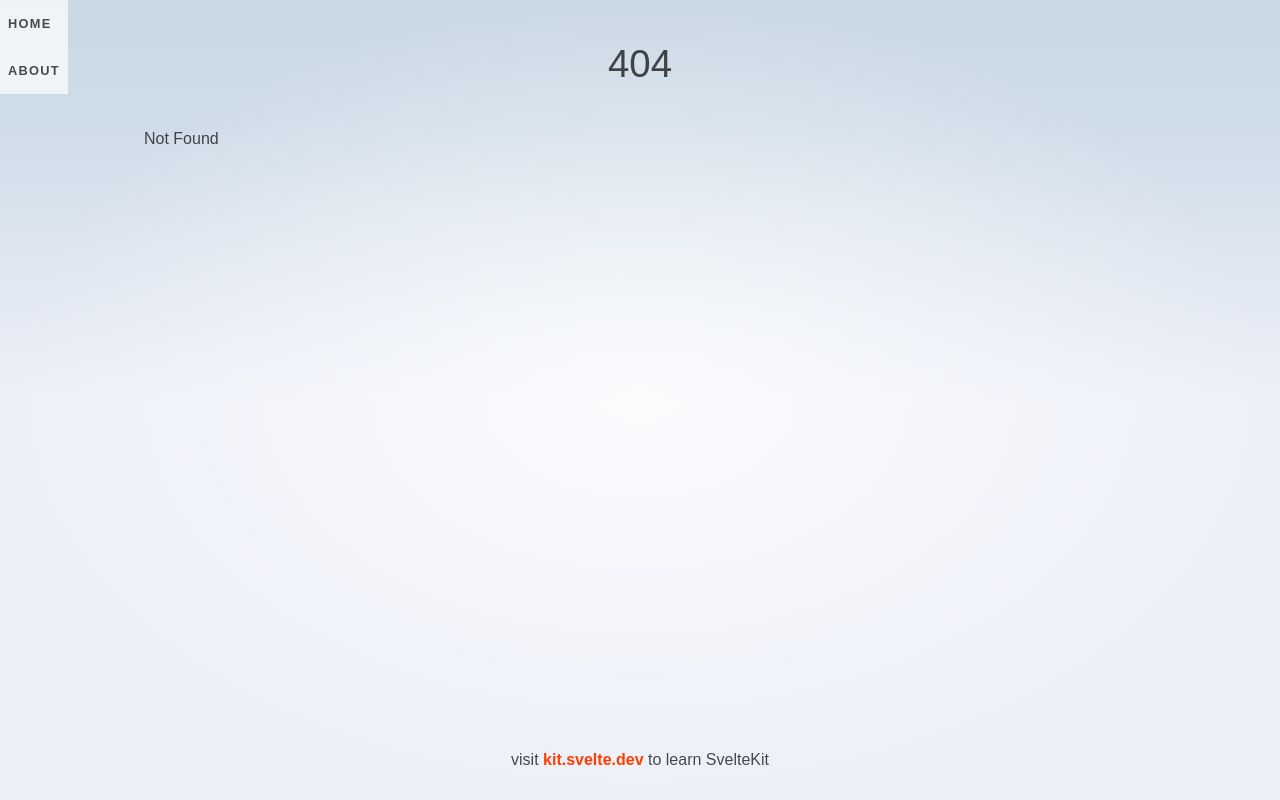
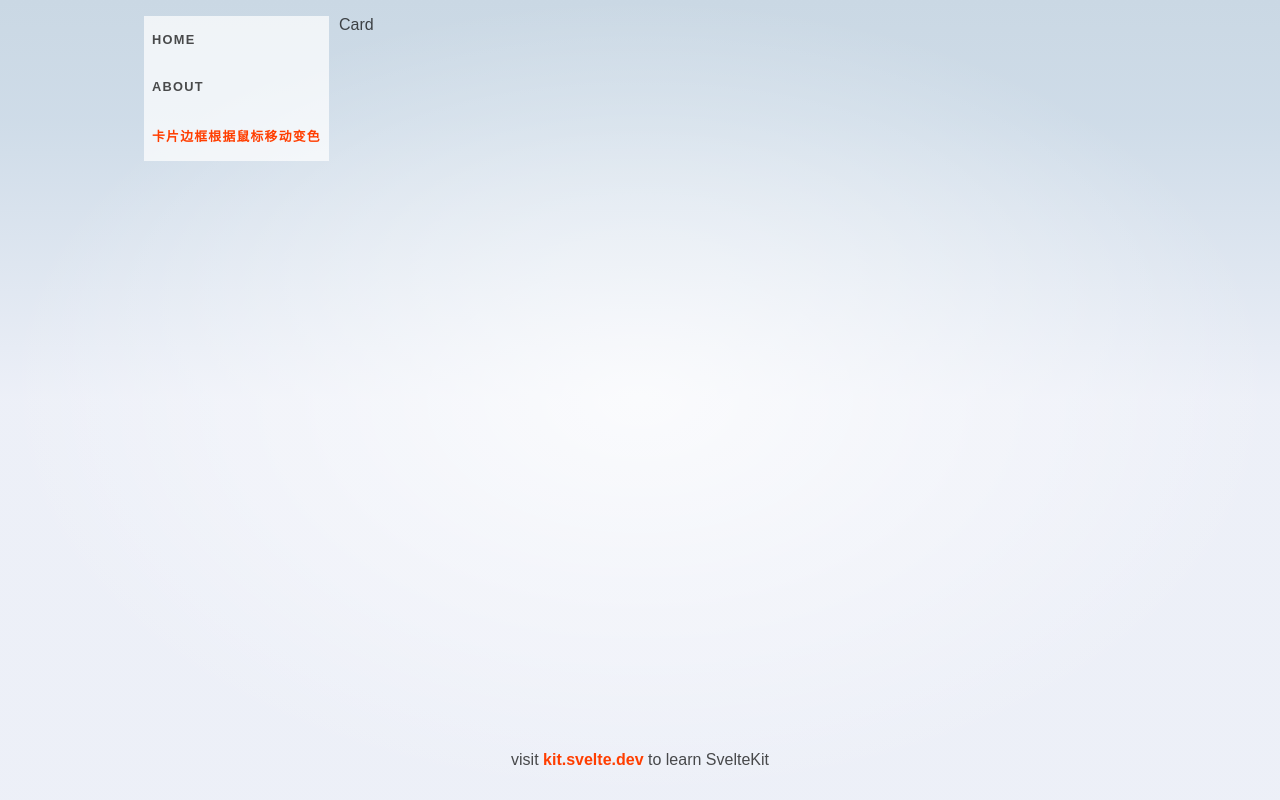
Before and after one commit to leeonon/css-collection, a SvelteKit app: page /card-mousemove-border in a window 1280 px wide. Before the commit this address had no page. Built offline with nearby package versions, Linux system fonts and the light colour scheme.

Commit message:
3 files modified, 3 added

```diff
--- a/src/routes/+layout.svelte
+++ b/src/routes/+layout.svelte
@@ -4,9 +4,8 @@
 </script>
 
 <div class="app">
-	<Header />
-
 	<main>
+		<Header />
 		<slot />
 	</main>
 
@@ -25,12 +24,12 @@
 	main {
 		flex: 1;
 		display: flex;
-		flex-direction: column;
 		padding: 1rem;
 		width: 100%;
 		max-width: 64rem;
 		margin: 0 auto;
 		box-sizing: border-box;
+		gap: 10px;
 	}
 
 	footer {
--- a/src/routes/+page.svelte
+++ b/src/routes/+page.svelte
@@ -20,12 +20,6 @@
 
 		to your new<br />SvelteKit app
 	</h1>
-
-	<h2>
-		try editing <strong>src/routes/+page.svelte</strong>
-	</h2>
-
-	<Counter />
 </section>
 
 <style>
--- a/src/routes/Header.svelte
+++ b/src/routes/Header.svelte
@@ -13,13 +13,16 @@
 			<li aria-current={$page.url.pathname === '/about' ? 'page' : undefined}>
 				<a href="/about">About</a>
 			</li>
+			<li aria-current={$page.url.pathname === '/card-mousemove-border' ? 'page' : undefined}>
+				<a href="/card-mousemove-border">卡片边框根据鼠标移动变色</a>
+			</li>
 		</ul>
 	</nav>
 </header>
 
 <style>
 	header {
-		position: absolute;
+		/* position: absolute; */
 		left: 0;
 	}
 
--- /dev/null
+++ b/src/routes/card-mousemove-border/+page.svelte
@@ -0,0 +1,13 @@
+<script>
+  import Card from './Card.svelte';
+</script>
+
+<div class="list">
+  <Card />
+</div>
+
+<style>
+.list {
+  display: flex;
+}
+</style>
--- /dev/null
+++ b/src/routes/card-mousemove-border/Card.svelte
@@ -0,0 +1,11 @@
+<div className="card">
+  Card
+</div>
+
+<style>
+.card {
+  width: 200;
+  height: 150px;
+  background: black;
+}
+</style>
```
Also changed, not shown: 1 other file (tests, documents, lock files or other folders).
